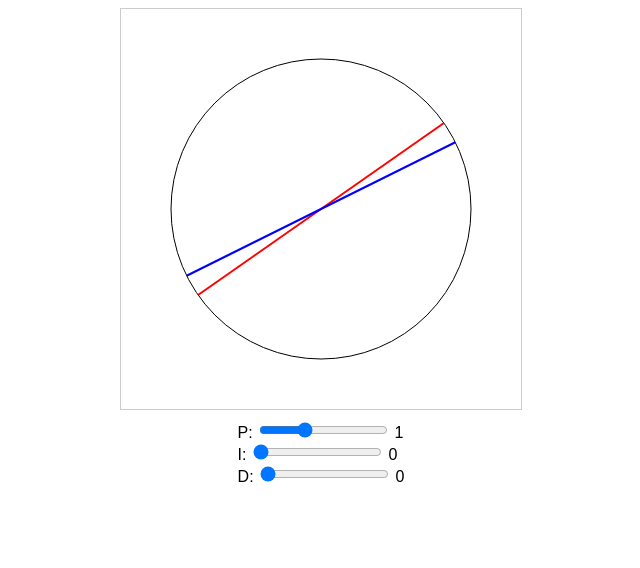
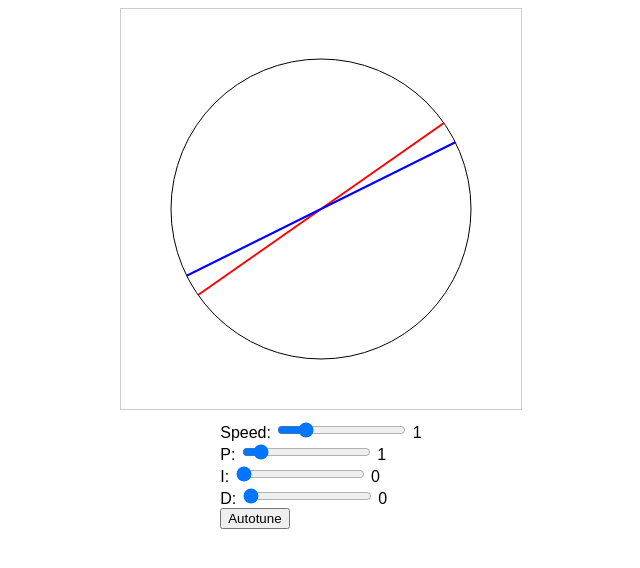
Before and after one commit to Mr-Royce/PID-visualizer, a plain HTML site: page index.html in a window 1280 px wide. Shown: the whole page, without its empty margins (319-959 px from the left). Drawn offline with Linux system fonts and the light colour scheme.

Commit message:
Update index.html

```diff
--- a/index.html
+++ b/index.html
@@ -13,9 +13,11 @@
 <body>
     <canvas id="pidCanvas" width="400" height="400"></canvas>
     <div class="controls">
-        <label>P: <input type="range" id="pGain" min="0" max="3" step="0.01" value="1"></label> <span id="pValue">1</span><br>
-        <label>I: <input type="range" id="iGain" min="0" max="2" step="0.01" value="0"></label> <span id="iValue">0</span><br>
-        <label>D: <input type="range" id="dGain" min="0" max="2" step="0.01" value="0"></label> <span id="dValue">0</span><br>
+        <label>Speed: <input type="range" id="speed" min="0.1" max="5" step="0.1" value="1"></label> <span id="speedValue">1</span><br>
+        <label>P: <input type="range" id="pGain" min="0" max="10" step="0.1" value="1"></label> <span id="pValue">1</span><br>
+        <label>I: <input type="range" id="iGain" min="0" max="1" step="0.01" value="0"></label> <span id="iValue">0</span><br>
+        <label>D: <input type="range" id="dGain" min="0" max="5" step="0.1" value="0"></label> <span id="dValue">0</span><br>
+        <button id="autotune">Autotune</button>
     </div>
     <script src="pid.js"></script>
 </body>
```
